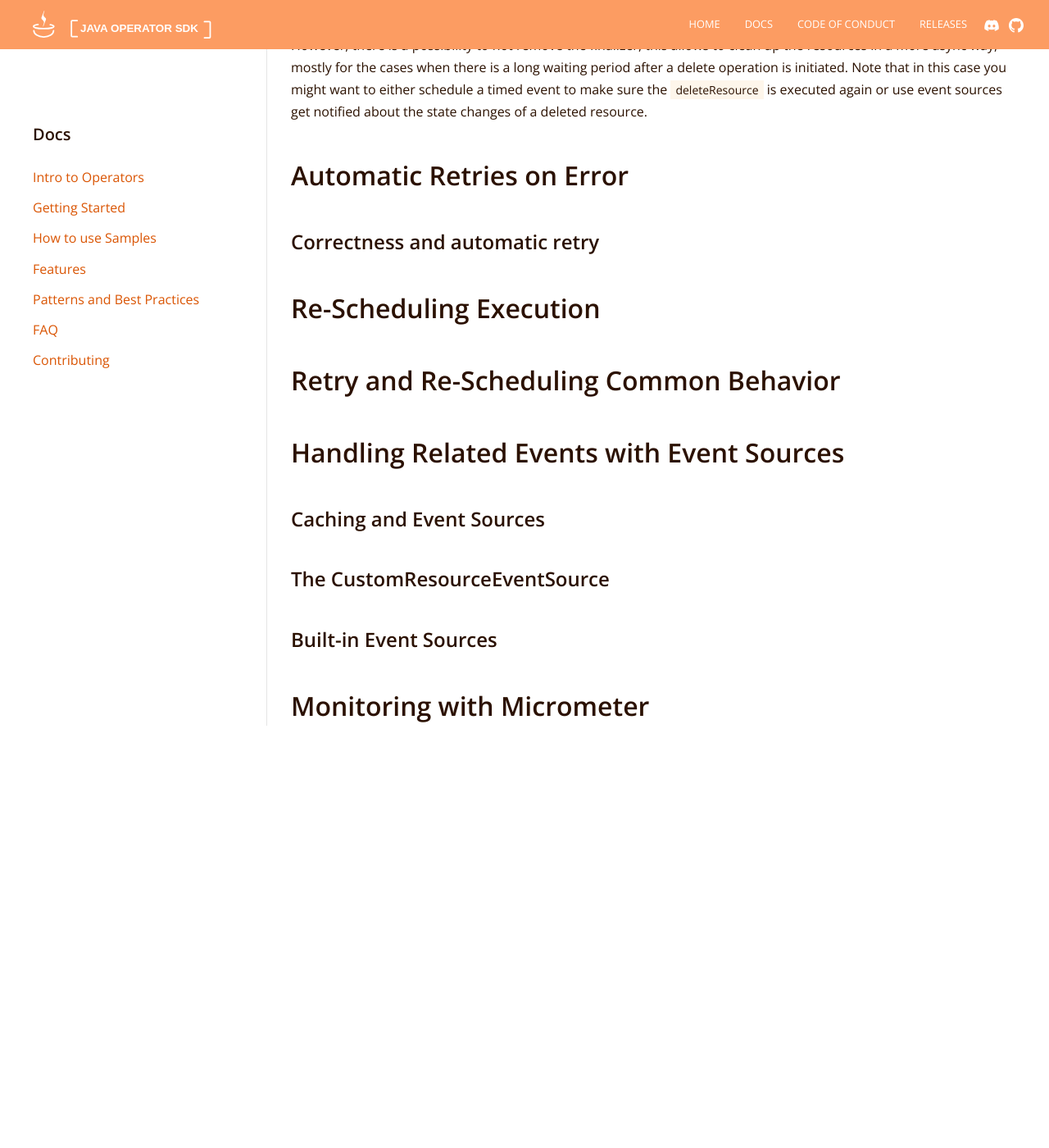
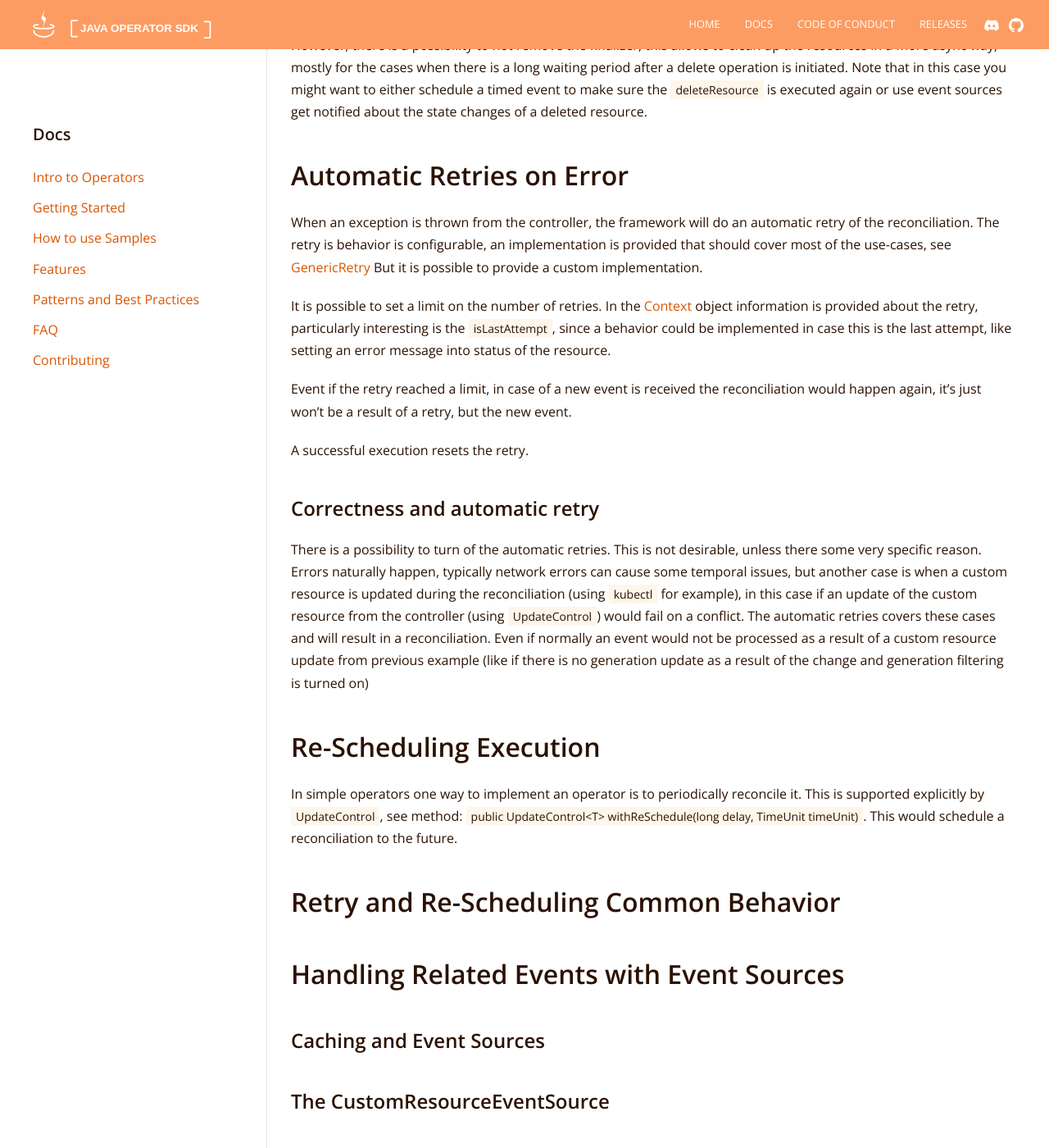
Before and after one commit to operator-framework/java-operator-sdk, a Jekyll site: the page built from docs/documentation/features.md, in a window 1280 px wide and 1400 px high, scrolled down 2518 px. Shown: the whole window at 82% size. Built offline with Jekyll 4.4.1, drawn with Linux system fonts in a browser that asks for light colours; nearby versions of some CDN libraries; before the commit the page ends 3473 px from its top, so only the background shows below that.

Commit message:
docs: retry

```diff
--- a/docs/documentation/features.md
+++ b/docs/documentation/features.md
@@ -107,11 +107,39 @@ operation is initiated. Note that in this case you might want to either schedule
 
 ## Automatic Retries on Error
 
+When an exception is thrown from the controller, the framework will do an automatic retry of the reconciliation.
+The retry is behavior is configurable, an implementation is provided that should cover most of the use-cases, see
+[GenericRetry](https://github.com/java-operator-sdk/java-operator-sdk/blob/master/operator-framework-core/src/main/java/io/javaoperatorsdk/operator/processing/retry/GenericRetry.java)
+But it is possible to provide a custom implementation.
+
+It is possible to set a limit on the number of retries. In the [Context](https://github.com/java-operator-sdk/java-operator-sdk/blob/master/operator-framework-core/src/main/java/io/javaoperatorsdk/operator/api/Context.java)
+object information is provided about the retry, particularly interesting is the `isLastAttempt`, since a behavior
+could be implemented in case this is the last attempt, like setting an error message into status of the resource.
+
+Event if the retry reached a limit, in case of a new event is received the reconciliation would happen again, it's
+just won't be a result of a retry, but the new event.
+
+A successful execution resets the retry.
+
 ### Correctness and automatic retry
+
+There is a possibility to turn of the automatic retries. This is not desirable, unless there some very specific
+reason. Errors naturally happen, typically network errors can cause some temporal issues, but
+another case is when a custom resource is updated during the reconciliation (using `kubectl` for example), in this case
+if an update of the custom resource from the controller (using `UpdateControl`) would fail on a conflict. The automatic
+retries covers these cases and will result in a reconciliation. Even if normally an event would not be processed
+as a result of a custom resource update from previous example (like if there is no generation update as a result of the
+change and generation filtering is turned on)
 
 ## Re-Scheduling Execution
 
+In simple operators one way to implement an operator is to periodically reconcile it. This is supported explicitly by
+`UpdateControl`, see method: `public UpdateControl<T> withReSchedule(long delay, TimeUnit timeUnit)`.
+This would schedule a reconciliation to the future.
+
 ## Retry and Re-Scheduling Common Behavior
+
+
 
 ## Handling Related Events with Event Sources
 
@@ -122,3 +150,5 @@ operation is initiated. Note that in this case you might want to either schedule
 ### Built-in Event Sources
 
 ## Monitoring with Micrometer
+
+## Advanced Behavior
```
